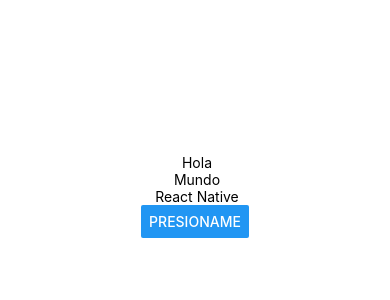
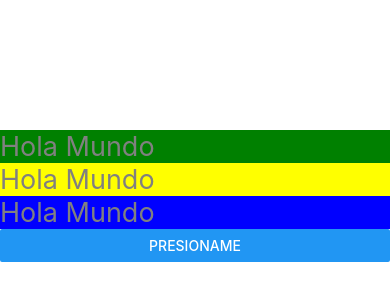
Before and after one commit to MrIochy/PM196, a React Native app in the folder app-blank/: screen / in a window 390 px wide. Shown: the part 226-526 px from the top of the page. Built offline with nearby package versions, Linux system fonts and the light colour scheme.

Commit message:
Practica 6. Completada

```diff
--- a/app-blank/App.js
+++ b/app-blank/App.js
@@ -1,28 +1,25 @@
+// importaciones
 import { StatusBar } from 'expo-status-bar';
 import { StyleSheet, Text, View, Button } from 'react-native';
-import { useState } from 'react';
+import React, {useState} from 'react';
 
 const Texto = (props) => {
-  const {children} = props;
-  const [contenido, setContenido] = useState(children);
-  const actualizaTexto = () => setContenido('Texto modificado');
-
-  return(
-    <Text onPress={actualizaTexto}> {contenido}</Text>
-  )
+  const [contenido, setContenido] = useState('Hola Mundo');
+  const actualizaTexto = () => { setContenido('State Modificado'); };
+  return (
+    <Text style={[styles.text, props.style]} onPress={actualizaTexto}>{contenido}</Text>
+  );
 }
 
+//Main
 export default function App() {
-  const [titulo, setTitulo] = useState('Presioname');
-  const actualizaBtn = () => setTitulo("Botón presionado!");
-
   return (
     <View style={styles.container}>
-      <StatusBar style="auto" />
-      <Texto>Hola</Texto>
-      <Texto>Mundo</Texto>
-      <Texto>React Native</Texto>
-      <Button onPress={actualizaBtn} title={titulo}/>
+      <StatusBar style='auto'/>
+      <Texto style={styles.verde}></Texto>
+      <Texto style={styles.amarillo}></Texto>
+      <Texto style={styles.azul}></Texto>
+      <Button title="Presioname"></Button>
     </View>
   );
 }
@@ -31,7 +28,15 @@ const styles = StyleSheet.create({
   container: {
     flex: 1,
     backgroundColor: '#fff',
-    alignItems: 'center',
+    alignItems: 'stretch',
     justifyContent: 'center',
+    flexDirection: 'column',
   },
+  text:{
+    color: 'grey',
+    fontSize: 27,
+  },
+  verde:{backgroundColor:'green',},
+  amarillo:{backgroundColor:'yellow',},
+  azul:{backgroundColor:'blue',},
 });
```
